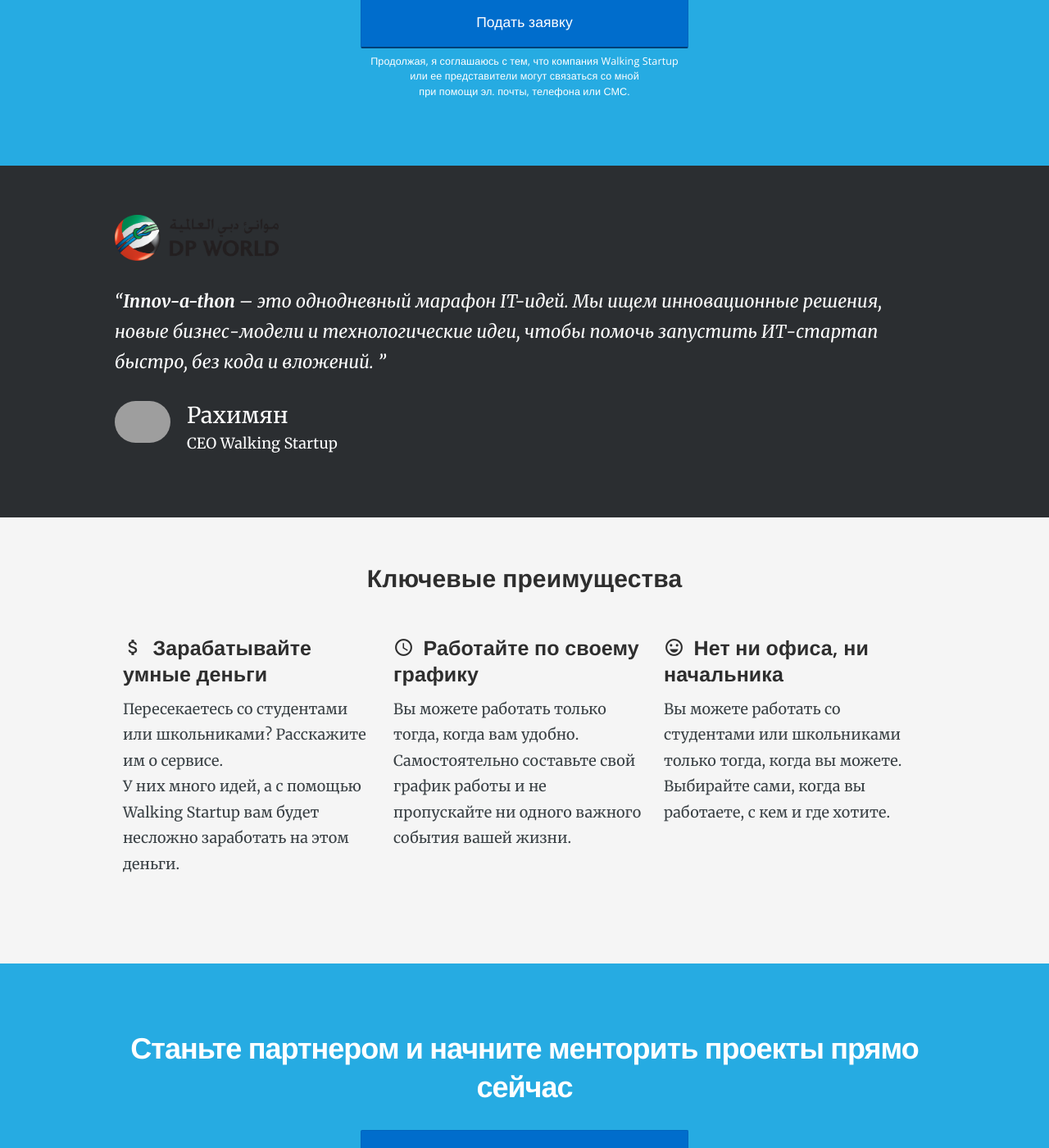
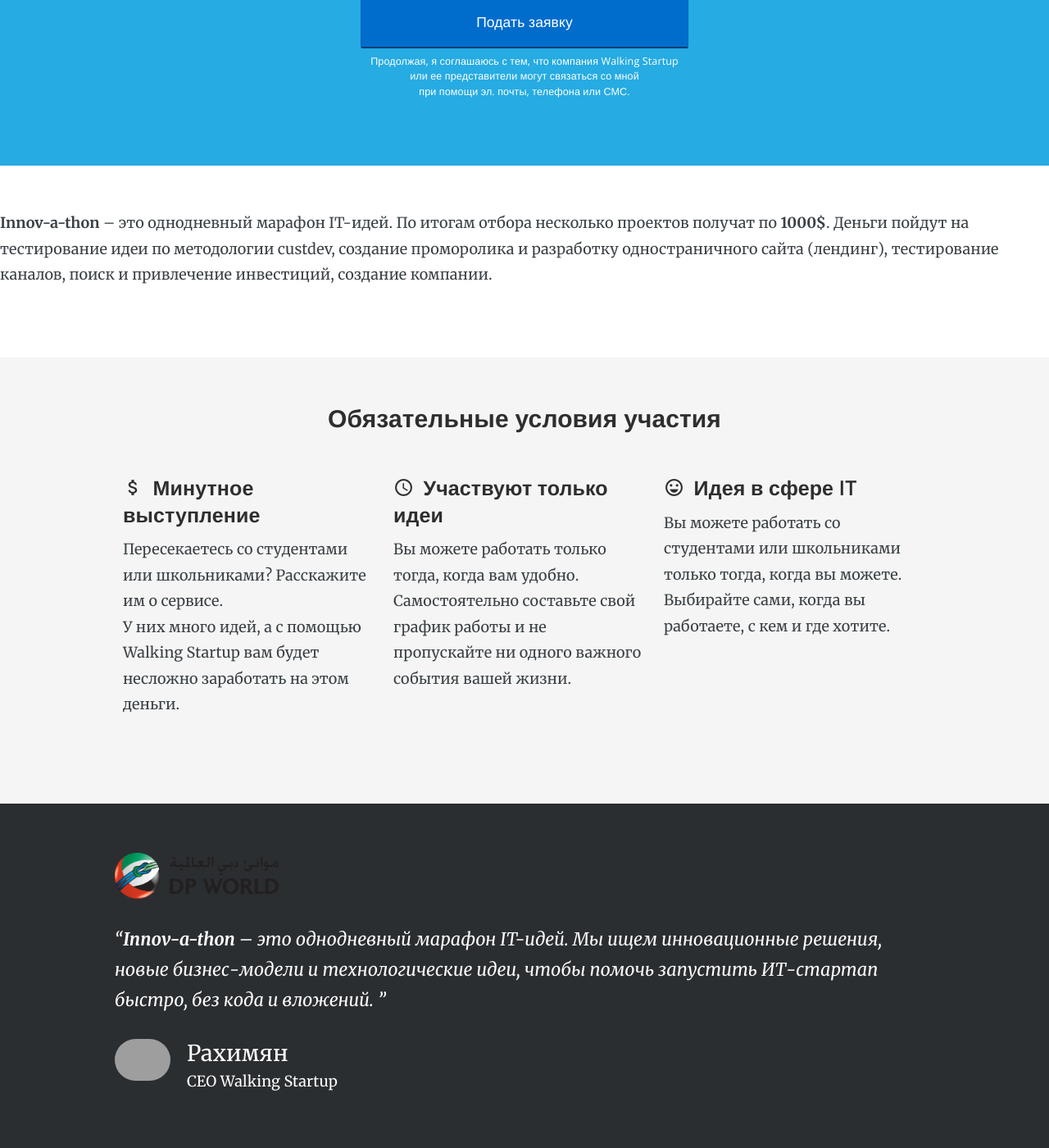
Before and after one commit to RakhimyanTim/innov-a-thon.ws.github.io, a Jekyll site: the page built from pages/index.html, in a window 1280 px wide and 1400 px high, scrolled down 354 px. Shown: the whole window at 82% size. Built offline with Jekyll 4.4.1, drawn with Linux system fonts in a browser that asks for light colours; nearby versions of some CDN libraries.

Commit message:
Update index.html

```diff
--- a/pages/index.html
+++ b/pages/index.html
@@ -18,6 +18,32 @@
 		</div>
 </header>
 
+<section>
+	<p><strong>Innov-a-thon</strong> – это однодневный марафон IT-идей. По итогам отбора несколько проектов получат по <strong>1000$</strong>. Деньги пойдут на тестирование идеи по методологии custdev, создание проморолика и разработку одностраничного сайта (лендинг), тестирование каналов, поиск и привлечение инвестиций, создание компании. </p>
+</section>
+
+<section style="background: #f5f5f5">
+	<h3 style="text-align: center;">Обязательные условия участия</h3>
+	<div class="container">
+		<div class="other-features">
+			<div class="col-1-3">
+				<h4><i class="material-icons">attach_money</i> Минутное выступление</h4>
+				<p>Пересекаетесь со студентами или школьниками? Расскажите им о сервисе. <br>У них много идей, а с помощью Walking Startup вам будет несложно заработать на этом деньги. </p>
+			</div>
+
+			<div class="col-1-3">
+				<h4><i class="material-icons">access_time</i> Участвуют только идеи</h4>
+				<p>Вы можете работать только тогда, когда вам удобно. Самостоятельно составьте свой график работы и не пропускайте ни одного важного события вашей жизни.</p>
+			</div>
+
+			<div class="col-1-3">
+				<h4><i class="material-icons">sentiment_very_satisfied</i> Идея в сфере IT</h4>
+				<p>Вы можете работать со студентами или школьниками только тогда, когда вы можете. Выбирайте сами, когда вы работаете, с кем и где хотите.</p>
+			</div>
+		</div>
+	</div>
+</section>
+
 <blockquote class="testimonial" style="margin: 0;">
 	<div class="container">
 		<img src="/img/investors/dpw-logo.png" style="width: 200px; margin: 0 0 20px;">
@@ -30,28 +56,6 @@
 	</div>
 </blockquote>
 
-<section style="background: #f5f5f5">
-	<h3 style="text-align: center;">Ключевые преимущества</h3>
-	<div class="container">
-		<div class="other-features">
-			<div class="col-1-3">
-				<h4><i class="material-icons">attach_money</i> Зарабатывайте умные деньги</h4>
-				<p>Пересекаетесь со студентами или школьниками? Расскажите им о сервисе. <br>У них много идей, а с помощью Walking Startup вам будет несложно заработать на этом деньги. </p>
-			</div>
-
-			<div class="col-1-3">
-				<h4><i class="material-icons">access_time</i> Работайте по своему графику</h4>
-				<p>Вы можете работать только тогда, когда вам удобно. Самостоятельно составьте свой график работы и не пропускайте ни одного важного события вашей жизни.</p>
-			</div>
-
-			<div class="col-1-3">
-				<h4><i class="material-icons">sentiment_very_satisfied</i> Нет ни офиса, ни начальника</h4>
-				<p>Вы можете работать со студентами или школьниками только тогда, когда вы можете. Выбирайте сами, когда вы работаете, с кем и где хотите.</p>
-			</div>
-		</div>
-	</div>
-</section>
-
 <script src="/js/jquery.event.move.js" type="text/javascript"></script>
 <script src="/js/jquery.twentytwenty.js" type="text/javascript"></script>
 
```
